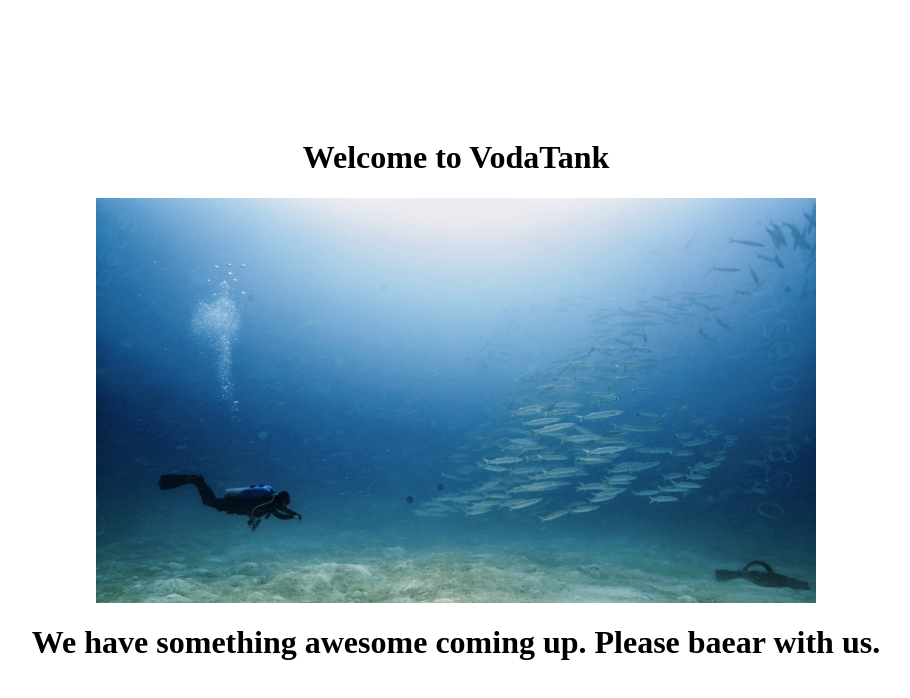
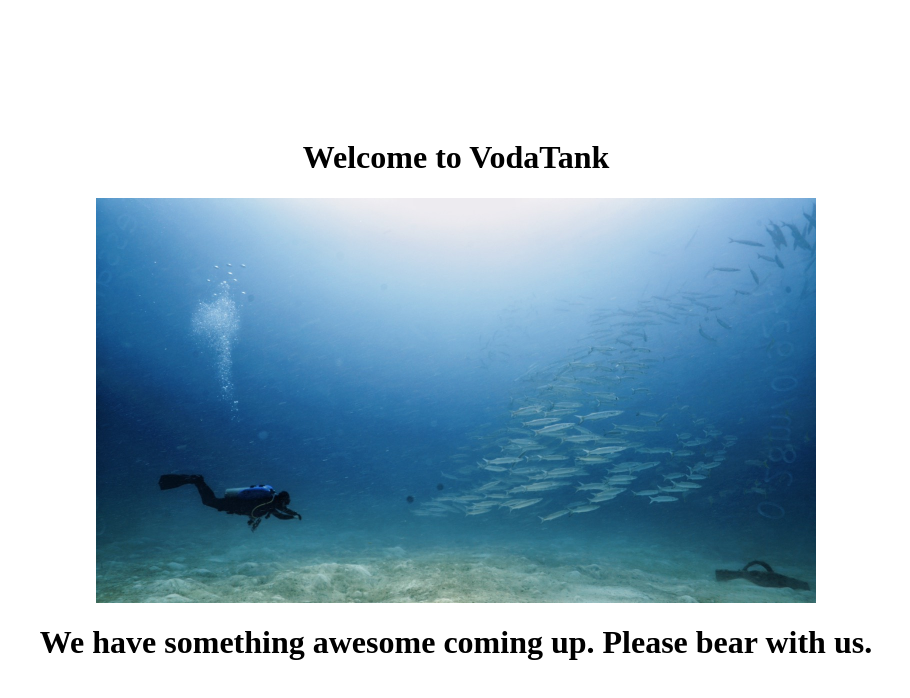
Before and after one commit to Cameron1968/vodatank, a plain HTML site: page index.html in a window 1280 px wide. Shown: the whole page, without its empty margins (184-1094 px from the left). Drawn offline with Linux system fonts and the light colour scheme.

Commit message:
Update index.html

```diff
--- a/index.html
+++ b/index.html
@@ -23,6 +23,6 @@
 <body>
     <h1>Welcome to VodaTank</h1>
     <img src="./img/main.jpg" alt="Centered Image">
-    <h1>We have something awesome coming up. Please baear with us.</h1>
+    <h1>We have something awesome coming up. Please bear with us.</h1>
 </body>
 </html>
```
